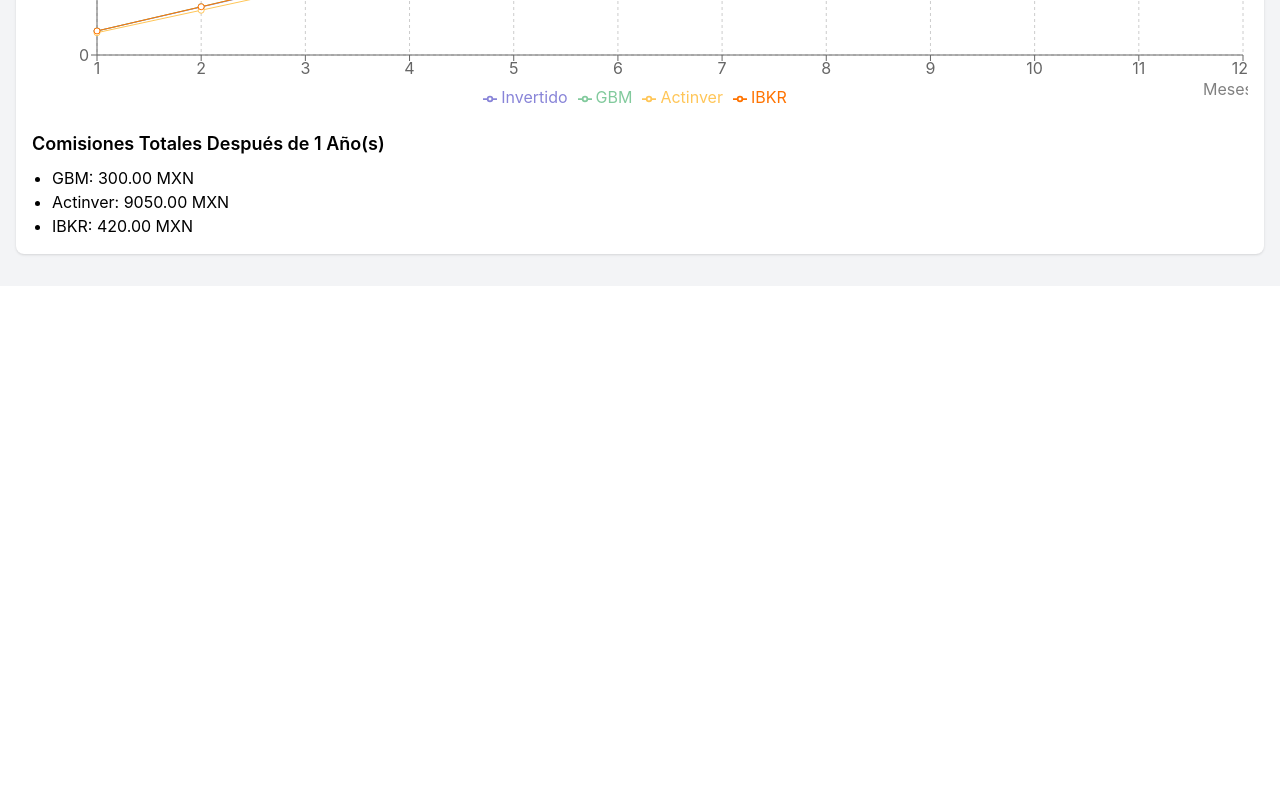
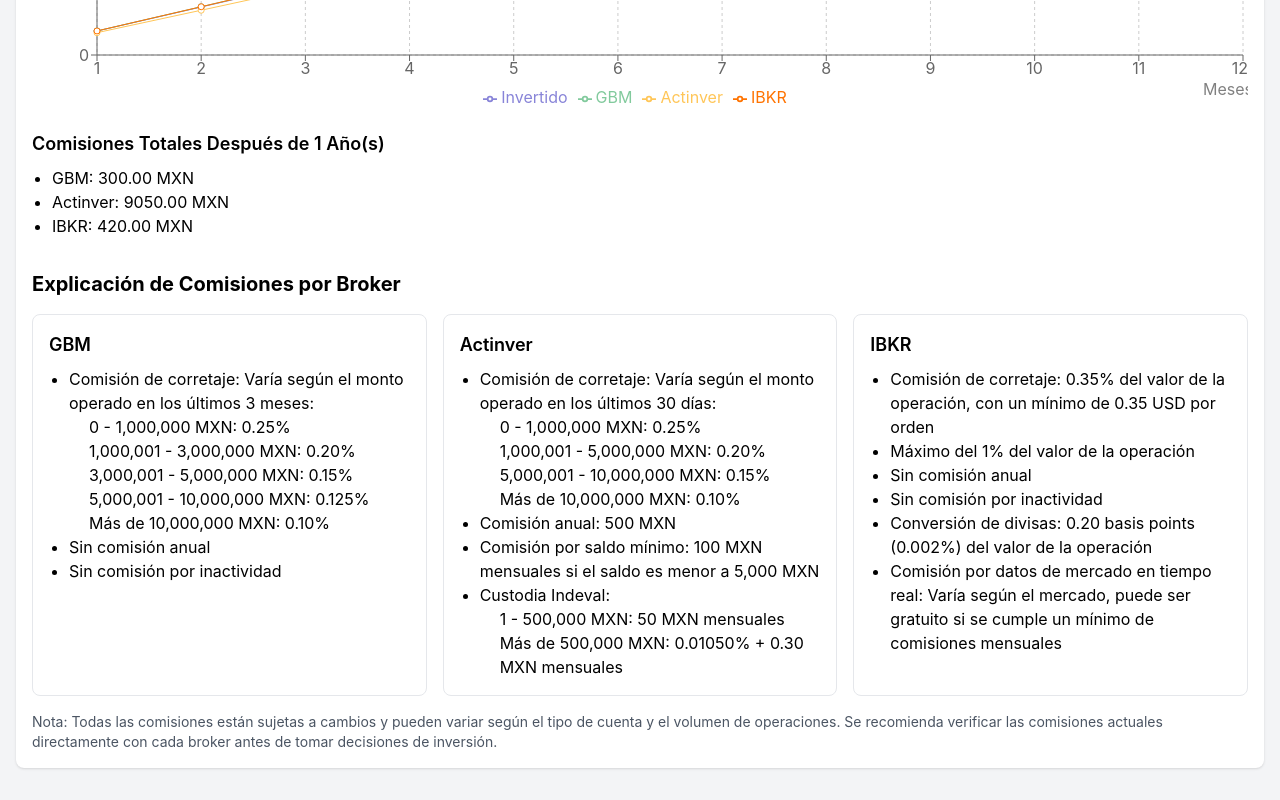
Before and after one commit to nachoal/broker-comparison, a React (Create React App) app: page / in a window 1280 px wide. Shown: the part 628-1428 px from the top of the page. Before the commit the page ends 914 px from the top, so only its background shows below. Built offline with nearby package versions, Linux system fonts and the light colour scheme.

Commit message:
Add broker fees explanation

```diff
--- a/src/BrokerSimulator.js
+++ b/src/BrokerSimulator.js
@@ -174,6 +174,64 @@
           <li>IBKR: {data[data.length - 1].IBKRFees.toFixed(2)} MXN</li>
         </ul>
       </div>
+      <div className="mt-8">
+        <h3 className="text-xl font-bold mb-4">Explicación de Comisiones por Broker</h3>
+
+        <div className="grid grid-cols-1 md:grid-cols-3 gap-4">
+          <div className="border p-4 rounded-lg">
+            <h4 className="text-lg font-semibold mb-2">GBM</h4>
+            <ul className="list-disc pl-5">
+              <li>Comisión de corretaje: Varía según el monto operado en los últimos 3 meses:</li>
+              <ul className="list-circle pl-5">
+                <li>0 - 1,000,000 MXN: 0.25%</li>
+                <li>1,000,001 - 3,000,000 MXN: 0.20%</li>
+                <li>3,000,001 - 5,000,000 MXN: 0.15%</li>
+                <li>5,000,001 - 10,000,000 MXN: 0.125%</li>
+                <li>Más de 10,000,000 MXN: 0.10%</li>
+              </ul>
+              <li>Sin comisión anual</li>
+              <li>Sin comisión por inactividad</li>
+            </ul>
+          </div>
+
+          <div className="border p-4 rounded-lg">
+            <h4 className="text-lg font-semibold mb-2">Actinver</h4>
+            <ul className="list-disc pl-5">
+              <li>Comisión de corretaje: Varía según el monto operado en los últimos 30 días:</li>
+              <ul className="list-circle pl-5">
+                <li>0 - 1,000,000 MXN: 0.25%</li>
+                <li>1,000,001 - 5,000,000 MXN: 0.20%</li>
+                <li>5,000,001 - 10,000,000 MXN: 0.15%</li>
+                <li>Más de 10,000,000 MXN: 0.10%</li>
+              </ul>
+              <li>Comisión anual: 500 MXN</li>
+              <li>Comisión por saldo mínimo: 100 MXN mensuales si el saldo es menor a 5,000 MXN</li>
+              <li>Custodia Indeval:</li>
+              <ul className="list-circle pl-5">
+                <li>1 - 500,000 MXN: 50 MXN mensuales</li>
+                <li>Más de 500,000 MXN: 0.01050% + 0.30 MXN mensuales</li>
+              </ul>
+            </ul>
+          </div>
+
+          <div className="border p-4 rounded-lg">
+            <h4 className="text-lg font-semibold mb-2">IBKR</h4>
+            <ul className="list-disc pl-5">
+              <li>Comisión de corretaje: 0.35% del valor de la operación, con un mínimo de 0.35 USD por orden</li>
+              <li>Máximo del 1% del valor de la operación</li>
+              <li>Sin comisión anual</li>
+              <li>Sin comisión por inactividad</li>
+              <li>Conversión de divisas: 0.20 basis points (0.002%) del valor de la operación</li>
+              <li>Comisión por datos de mercado en tiempo real: Varía según el mercado, puede ser gratuito si se cumple un mínimo de comisiones mensuales</li>
+            </ul>
+          </div>
+        </div>
+
+        <p className="mt-4 text-sm text-gray-600">
+          Nota: Todas las comisiones están sujetas a cambios y pueden variar según el tipo de cuenta y el volumen de operaciones.
+          Se recomienda verificar las comisiones actuales directamente con cada broker antes de tomar decisiones de inversión.
+        </p>
+      </div>
     </div>
   );
 };
```
